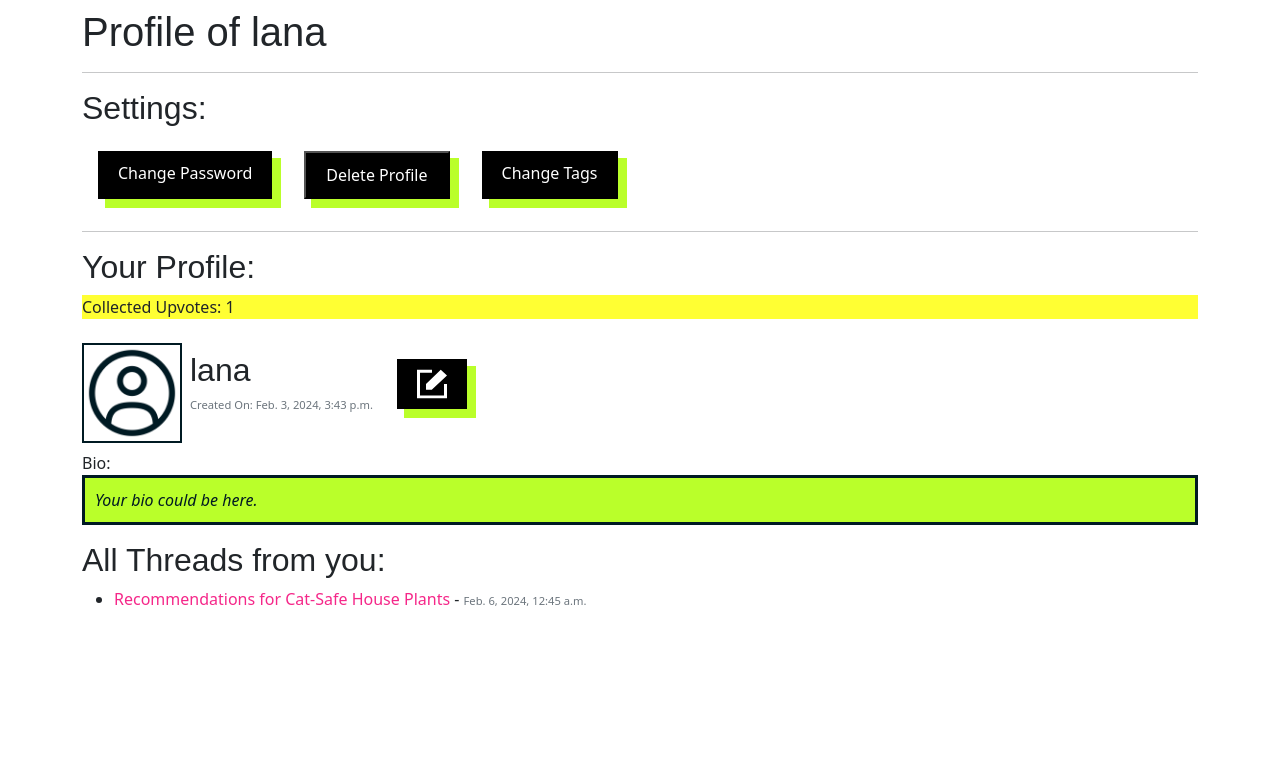
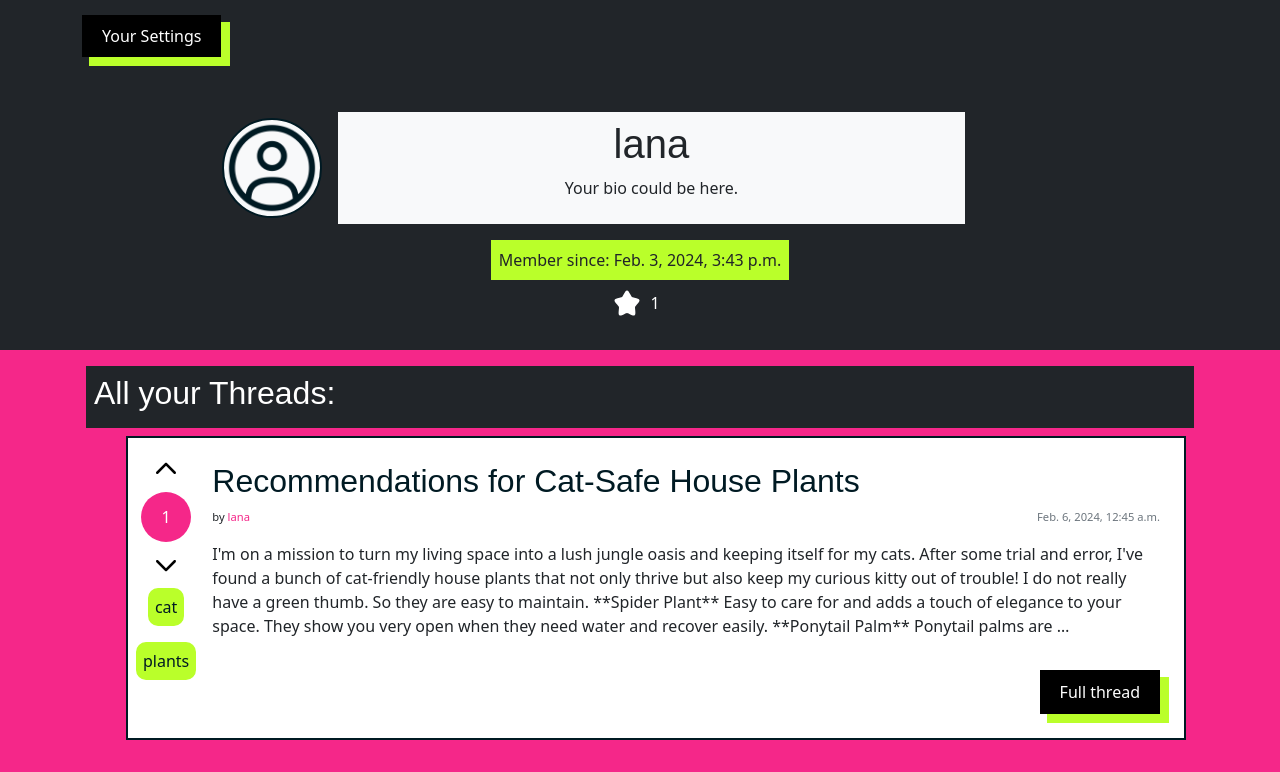
Before and after one commit to DasUnicorn/WordWeave, a Django app: a page that uses templates/base.html in a window 1280 px wide. Shown: the part 56-828 px from the top of the page. Before the commit the page ends 662 px from the top, so only its background shows below. Run offline with Django 4.2, Linux system fonts and the light colour scheme; a user stored in the database is signed in; data comes from the database, SQL or seed files in the repository; both versions use the stored data as it was after the commit; parts of the project's set-up code (start-up, migrations or seed data) failed here and were passed over; some libraries are stand-ins or nearby versions; some web fonts are replaced.

Commit message:
feat: update design of user profile, move settings to own site, #55

```diff
--- a/authentication/templates/profile.html
+++ b/authentication/templates/profile.html
@@ -3,64 +3,73 @@
 {% load static %}
 {% load i18n %}
 {% load crispy_forms_tags %}
+<div class="bg-dark p-3">
 	<div class="container-lg my-2">
-	<h1>Profile of {{user.username}}</h1>
 		{% if request.user.username == user.username %}
-	<hr>
-	<h2>Settings:</h2>
-	<div class="d-flex flex-row">
-		<a class="neon-button secondaryAction m-3" href="{% url 'account_change_password' %}">Change Password</a>
-		<form method="post" action="{% url 'delete_profile' user.id %}" class="m-3">
-			{% csrf_token %}
-			<button type="submit" class="neon-button secondaryAction" onclick="return confirm('{% trans " Are you sure you want to delete your profile?" %}');">Delete Profile</button>
-		</form>
-		<a class="neon-button secondaryAction m-3" href="{% url 'user_tags' %}">Change Tags</a>
+		<a href="{% url 'user_settings' username=user.username %}" class="neon-button">Your Settings</a>
+		{% endif %}
+		<div class="d-flex flex-column align-items-center">
+			<div class="pt-5 d-flex md-rows align-items-center w-100 max-w-75">
+				<img src="{{ user.profile_pic.url }}" alt="Profile Picture" class="profile-pic bg-light rounded-circle">
+				<div class="bg-light text-dark w-75 p-2 m-3 text-center">
+					<h1>{{ user.username }}</h1>
+					<p>{{ user.bio }}</p>
 				</div>
-	<hr>
-	{% endif %}
-	{% if request.user.username == user.username %}
-	<h2>Your Profile:</h2>
-	{% endif %}
+			</div>
+			<div class="d-flex justify-content-center">
+				<p class="bg-hl p-2 m-0">Member since: {{ user.created_on }}</p>
+			</div>
+			<div class="d-flex flex-row justify-content-center align-items-center py-2">
+				<img src="{% static 'img/icons/star.svg' %}" class="icon">
 				{% if total_votes %}
-	<div class="bg-yellow">
-		<p>Collected Upvotes: {{ total_votes }}</p>
-	</div>
+				<p class="m-0 p-0 text-white px-2">{{ total_votes }}</p>
 				{% else %}
-	<div class="bg-yellow">
-		<p>Collected Upvotes: 0</p>
-	</div>
-	{% endif %}
-	<div class="d-flex flex-column">
-		<div class="d-flex flex-row my-2">
-			{% if user.profile_pic %}
-			<img src="{{ user.profile_pic.url }}" alt="Profile Picture" class="profile-pic">
-			{% else %}
-			<p>No profile picture available</p>
-			{% endif %}
-			<div class="m-2">
-				<h2>{{ user.username }}</h2>
-				<p class="text-muted fs-7">Created On: {{ user.created_on }}</p>
-			</div>
-			{% if request.user.username == user.username %}
-			<a class="neon-button secondaryAction m-3 h-100" href="{% url 'update_profile' %}"><img src="{% static 'img/icons/edit.svg' %}" class="icon"></a>
+				<p class="m-0 p-0 text-white px-2">Collected Upvotes: 0</p>
 				{% endif %}
 			</div>
-		<p class="m-0">Bio:</p>
-		<p class="bio fst-italic">{{ user.bio }}</p>
 		</div>
+	</div>
+</div>
+<div class="d-flex flex-column bg-hl-pink h-100">
+	<div class="container-lg p-3 h-100">
+		<div class="bg-dark p-2 mb-2">
 			{% if request.user.username == user.username %}
-	<h2>All Threads from you:</h2>
+			<h2 class="text-white">All your Threads:</h2>
 			{% else %}
-	<h2>All Threads from {{user.username}}:</h2>
+			<h2 class="text-white">All Threads from {{user.username}}:</h2>
 			{% endif %}
+		</div>
 		{% if user.posts.all %}
 		<ul>
 			{% for thread in user.posts.all %}
-		<li><a href="{% url 'thread_detail' thread_id=thread.id slug=thread.slug %}" class="link">{{ thread.title }} </a> - <span class="text-muted fs-7">{{ thread.created_on }}</span></li>
+			<div class="card m-2 p-2 d-flex flex-row">
+				<div class="d-flex flex-column align-items-center">
+					<a href="{% url 'upvote_thread' thread_id=thread.id %}"><img src="{% static 'img/icons/up.svg' %}" class="icon m-2"></a>
+					<p class="circle m-0">{{ thread.votes }}</p>
+					<a href="{% url 'downvote_thread' thread_id=thread.id %}"><img src="{% static 'img/icons/up.svg' %}" class="icon m-2 rotate-180"></a>
+					{% for tag in thread.tags.all %}
+					<a href="{% url 'tag_site' slug=tag.slug %}">
+						<p class="tag">{{ tag }}</p>
+					</a>
+					{% endfor %}
+				</div>
+				<div class="card-body d-flex flex-column">
+					<h2><a href="{% url 'thread_detail' thread_id=thread.id slug=thread.slug %}" class="card-title text-break">{{ thread.title }}</a></h2>
+					<div class="d-flex flex-row justify-content-between">
+						<p class="fs-7">by <a href="{% url 'user_profile' username=thread.author %}" class="link">{{ thread.author }}</a></p>
+						<p class="card-text text-muted fs-7">{{ thread.created_on}}
+					</div>
+					<p class="card-text">{{ thread.content|truncatechars:500 }}</p>
+					</p>
+					<a href="{% url 'thread_detail' thread_id=thread.id slug=thread.slug %}" class="neon-button align-self-end">Full thread</a>
+				</div>
+			</div>
 			{% endfor %}
 		</ul>
 		{% else %}
 		<p>No threads available for this user.</p>
 		{% endif %}
 	</div>
+</div>
+</div>
 {% endblock %}
--- a/authentication/urls.py
+++ b/authentication/urls.py
@@ -1,9 +1,11 @@
 from django.urls import path
+from django.views.generic import TemplateView
 from . import views
 
 
 urlpatterns = [
     path('profile/<int:user_id>/delete/', views.delete_profile, name='delete_profile'),
     path('profile/settings/', views.ProfileUpdateView.as_view(), name='update_profile'),
+    path('profile/<slug:username>/settings', TemplateView.as_view(template_name="profile_settings.html"), name='user_settings'),
     path('profile/<slug:username>/', views.UserProfileView.as_view(), name='user_profile'),
 ]
--- a/authentication/views.py
+++ b/authentication/views.py
@@ -42,7 +42,6 @@ class UserProfileView(generic.DetailView):
 
         return context
 
-
 class ProfileUpdateView(FormView):
     template_name = "update_profile.html"
     form_class = ProfileUpdateForm
--- a/static/css/style.css
+++ b/static/css/style.css
@@ -10,6 +10,18 @@
 
 .bg-yellow {
 	background-color: #FFFF33;
+}
+
+.bg-dark {
+	background-color: var(--color-text-dark);
+}
+
+.bg-light {
+	background-color: var(--color-text-light);
+}
+
+.text-dark {
+	color: var(--color-text-dark);
 }
 
 
@@ -76,7 +88,7 @@ h4 {
 	color: var(--color-text-light);
 }
 
-.link:hover h2{
+.link:hover h2 {
 	background-color: var(--color-background-highlight);
 }
 
@@ -189,6 +201,7 @@ a {
 		flex-direction: row !important;
 	}
 }
+
 @include media-breakpoint-up(md) {
 	.md-show {
 		display: flex !important;
@@ -210,14 +223,20 @@ a {
 	.md-ms-2 {
 		margin-left: 1rem;
 	}
+
 	.md-w-60 {
 		width: 60%;
 		max-width: 700px;
 	}
+
+	.max-w-75 {
+		max-width: 75%;
+	}
 }
 
 /* Overwright Bootstrap classes*/
-.nav-link:hover, .logo:hover{
+.nav-link:hover,
+.logo:hover {
 	color: var(--color-text-dark);
 	text-decoration: underline;
 }
--- a/templates/base.html
+++ b/templates/base.html
@@ -1,7 +1,7 @@
 {% load static %}
 {% url 'home' as home_url %}
 <!DOCTYPE html>
-<html class="h-100" lang="en">
+<html lang="en">
 
 <head>
     <title>Weaver</title>
@@ -20,7 +20,7 @@
     {{ form.media }}
 </head>
 
-<body>
+<body class="">
     <!-- Navigation -->
     <nav class="navbar navbar-expand-lg bg-hl navbar-nav-scroll">
         <div class="container-fluid">
@@ -49,14 +49,13 @@
             </div>
         </div>
     </nav>
-    <main>
+    <main class="bg-white">
         {% block content %}
         <!-- Content Goes here -->
         {% endblock content %}
     </main>
     <!-- Footer -->
-    <footer class="footer mt-auto py-3 dark-bg">
-    </footer>
+    <footer></footer>
     <script src="https://cdn.jsdelivr.net/npm/bootstrap@5.0.1/dist/js/bootstrap.bundle.min.js" integrity="sha384-gtEjrD/SeCtmISkJkNUaaKMoLD0//ElJ19smozuHV6z3Iehds+3Ulb9Bn9Plx0x4" crossorigin="anonymous">
     </script>
 </body>
--- a/weave_manager/templates/index.html
+++ b/weave_manager/templates/index.html
@@ -16,7 +16,7 @@
     </div>
 </div>
 {% endif %}
-<div class="container-lg pt-3">
+<div class="container-lg py-3">
     <h1 class="pt-4 text-center text-uppercase">Global Timeline</h1>
     {% if request.user.is_authenticated %}
     <a href={% url 'create_thread' %} class="neon-button ps-1"><img src="{% static 'img/icons/add.svg' %}" class="icon"></img> new Thread</a>
--- a/weave_manager/templates/timeline.html
+++ b/weave_manager/templates/timeline.html
@@ -2,7 +2,7 @@
 {% load static %}
 {% block content %}
 <!-- index.html content starts here -->
-<div class="container-lg pt-3">
+<div class="container-lg py-3">
     <h1 class="pt-4 text-center text-uppercase">Your Personal Timeline</h1>
     <a href={% url 'create_thread' %} class="neon-button ps-1"><img src="{% static 'img/icons/add.svg' %}" class="icon"> New Thread</a>
     <p class="py-4">Welcome to your personal timeline.<br>Choose between the "Global Timeline" with all posts, or check out your personal "Tag based Timeline" that contains all the Tags you follow.</p>
```
Also changed, not shown: authentication/templates/profile_settings.html (added, +25 -0 lines), db.sqlite3, static/img/icons/star.svg (added). Lines whose indentation alone changed are shown as unchanged.
